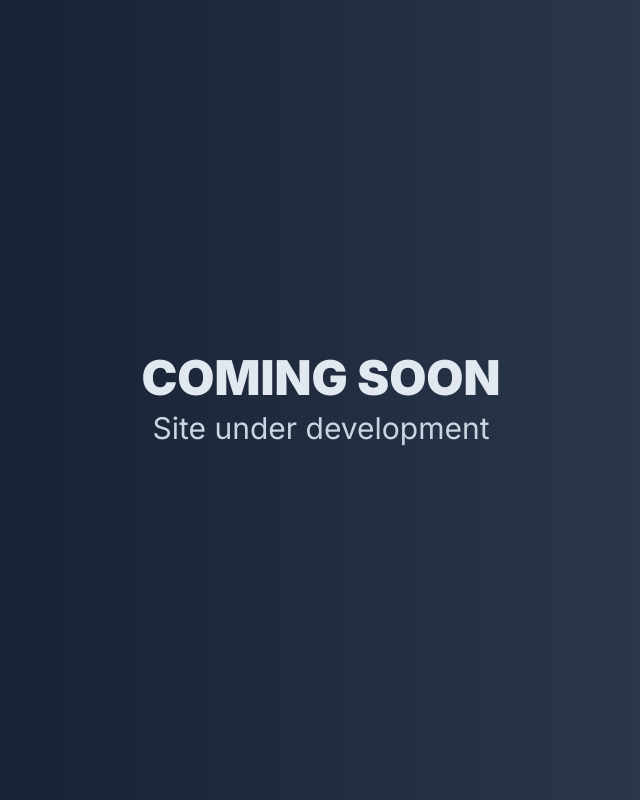
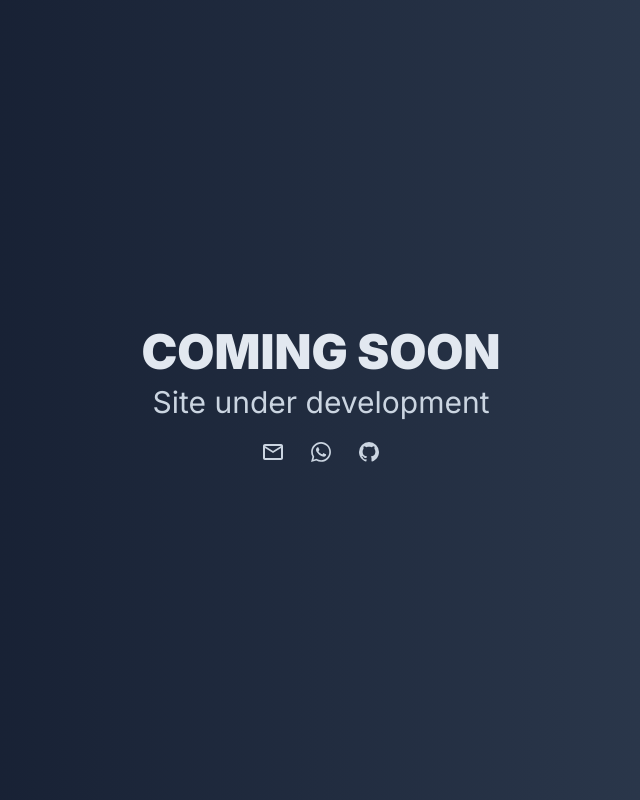
Before and after one commit to shmshd/coming-soon, a website built with Vite: page index.html in a window 1280 px wide. Shown: the whole page, without its empty margins (319-959 px from the left). Built offline with nearby package versions, Linux system fonts and the light colour scheme.

Commit message:
add contact infos

```diff
--- a/index.html
+++ b/index.html
@@ -12,6 +12,23 @@
     <div class="h-full flex flex-col justify-center items-center">
       <span class="block text-slate-200 text-4xl md:text-5xl font-mont font-black uppercase text-center">Coming Soon</span>
       <span class="block text-slate-300 text-2xl md:text-3xl font-mont font-normal text-center md:mt-2">Site under development</span>
+      <div class="mt-3 flex items-center gap-6 h-10">
+        <a class="transition duration-150 text-slate-300 hover:text-slate-50 w-6 h-6" href="mailto:vkicyn4f@duck.com">
+          <svg class="fill-current" xmlns="http://www.w3.org/2000/svg" viewBox="0 0 24 24">
+            <path d="M22 6C22 4.9 21.1 4 20 4H4C2.9 4 2 4.9 2 6V18C2 19.1 2.9 20 4 20H20C21.1 20 22 19.1 22 18V6M20 6L12 11L4 6H20M20 18H4V8L12 13L20 8V18Z" />
+          </svg>
+        </a>
+        <a class="transition duration-150 text-slate-300 hover:text-slate-50 w-6 h-6" href="https://wa.me/qr/VCJGQKNIPQTGA1">
+          <svg class="fill-current" xmlns="http://www.w3.org/2000/svg" viewBox="0 0 24 24">
+            <path d="M12.04 2C6.58 2 2.13 6.45 2.13 11.91C2.13 13.66 2.59 15.36 3.45 16.86L2.05 22L7.3 20.62C8.75 21.41 10.38 21.83 12.04 21.83C17.5 21.83 21.95 17.38 21.95 11.92C21.95 9.27 20.92 6.78 19.05 4.91C17.18 3.03 14.69 2 12.04 2M12.05 3.67C14.25 3.67 16.31 4.53 17.87 6.09C19.42 7.65 20.28 9.72 20.28 11.92C20.28 16.46 16.58 20.15 12.04 20.15C10.56 20.15 9.11 19.76 7.85 19L7.55 18.83L4.43 19.65L5.26 16.61L5.06 16.29C4.24 15 3.8 13.47 3.8 11.91C3.81 7.37 7.5 3.67 12.05 3.67M8.53 7.33C8.37 7.33 8.1 7.39 7.87 7.64C7.65 7.89 7 8.5 7 9.71C7 10.93 7.89 12.1 8 12.27C8.14 12.44 9.76 14.94 12.25 16C12.84 16.27 13.3 16.42 13.66 16.53C14.25 16.72 14.79 16.69 15.22 16.63C15.7 16.56 16.68 16.03 16.89 15.45C17.1 14.87 17.1 14.38 17.04 14.27C16.97 14.17 16.81 14.11 16.56 14C16.31 13.86 15.09 13.26 14.87 13.18C14.64 13.1 14.5 13.06 14.31 13.3C14.15 13.55 13.67 14.11 13.53 14.27C13.38 14.44 13.24 14.46 13 14.34C12.74 14.21 11.94 13.95 11 13.11C10.26 12.45 9.77 11.64 9.62 11.39C9.5 11.15 9.61 11 9.73 10.89C9.84 10.78 10 10.6 10.1 10.45C10.23 10.31 10.27 10.2 10.35 10.04C10.43 9.87 10.39 9.73 10.33 9.61C10.27 9.5 9.77 8.26 9.56 7.77C9.36 7.29 9.16 7.35 9 7.34C8.86 7.34 8.7 7.33 8.53 7.33Z" />
+          </svg>
+        </a>
+        <a class="transition duration-150 text-slate-300 hover:text-slate-50 w-6 h-6" href="https://github.com/shmshd">
+          <svg class="fill-current" xmlns="http://www.w3.org/2000/svg" viewBox="0 0 24 24">
+            <path d="M12,2A10,10 0 0,0 2,12C2,16.42 4.87,20.17 8.84,21.5C9.34,21.58 9.5,21.27 9.5,21C9.5,20.77 9.5,20.14 9.5,19.31C6.73,19.91 6.14,17.97 6.14,17.97C5.68,16.81 5.03,16.5 5.03,16.5C4.12,15.88 5.1,15.9 5.1,15.9C6.1,15.97 6.63,16.93 6.63,16.93C7.5,18.45 8.97,18 9.54,17.76C9.63,17.11 9.89,16.67 10.17,16.42C7.95,16.17 5.62,15.31 5.62,11.5C5.62,10.39 6,9.5 6.65,8.79C6.55,8.54 6.2,7.5 6.75,6.15C6.75,6.15 7.59,5.88 9.5,7.17C10.29,6.95 11.15,6.84 12,6.84C12.85,6.84 13.71,6.95 14.5,7.17C16.41,5.88 17.25,6.15 17.25,6.15C17.8,7.5 17.45,8.54 17.35,8.79C18,9.5 18.38,10.39 18.38,11.5C18.38,15.32 16.04,16.16 13.81,16.41C14.17,16.72 14.5,17.33 14.5,18.26C14.5,19.6 14.5,20.68 14.5,21C14.5,21.27 14.66,21.59 15.17,21.5C19.14,20.16 22,16.42 22,12A10,10 0 0,0 12,2Z" />
+          </svg>
+        </a>
+      </div>
     </div>
     <script type="module" src="/src/main.js"></script>
   </body>
```
